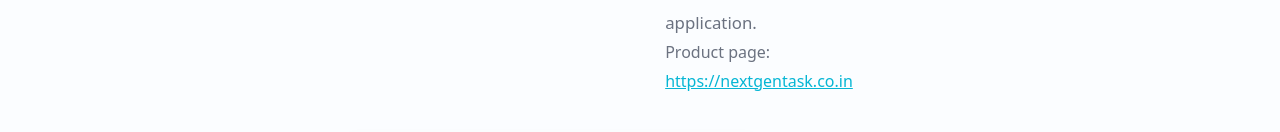
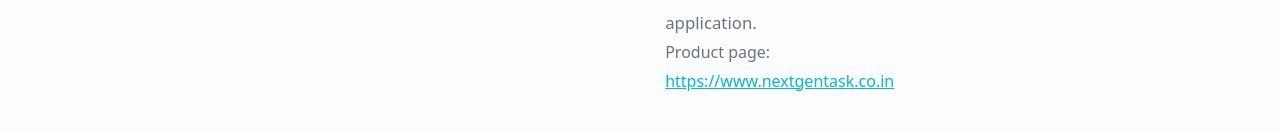
Before and after one commit to bibhuti2sol/quantumvertex_official, a Next.js app: page /product in a window 1280 px wide. Shown: the part 338-470 px from the top of the page. Built offline with nearby package versions, Linux system fonts and the light colour scheme.

Commit message:
added www

```diff
--- a/src/app/product/page.tsx
+++ b/src/app/product/page.tsx
@@ -71,7 +71,7 @@ export default function ProductPage() {
                 </p>
               </div>
                <p style={{ color: 'var(--muted)' }}>
-                 Product page: <a href="https://nextgentask.co.in" target="_blank" rel="noreferrer">https://nextgentask.co.in</a>
+                 Product page: <a href="https://nextgentask.co.in" target="_blank" rel="noreferrer">https://www.nextgentask.co.in</a>
                </p>
              </div>
            </header>
@@ -397,7 +397,7 @@ export default function ProductPage() {
           </article>
 
           <footer style={{ marginTop: '2rem', color: 'var(--muted)' }}>
-            <p>For more details visit: <a href="https://nextgentask.co.in" target="_blank" rel="noreferrer">https://nextgentask.co.in</a></p>
+            <p>For more details visit: <a href="https://nextgentask.co.in" target="_blank" rel="noreferrer">https://www.nextgentask.co.in</a></p>
           </footer>
         </div>
       </div>
```
